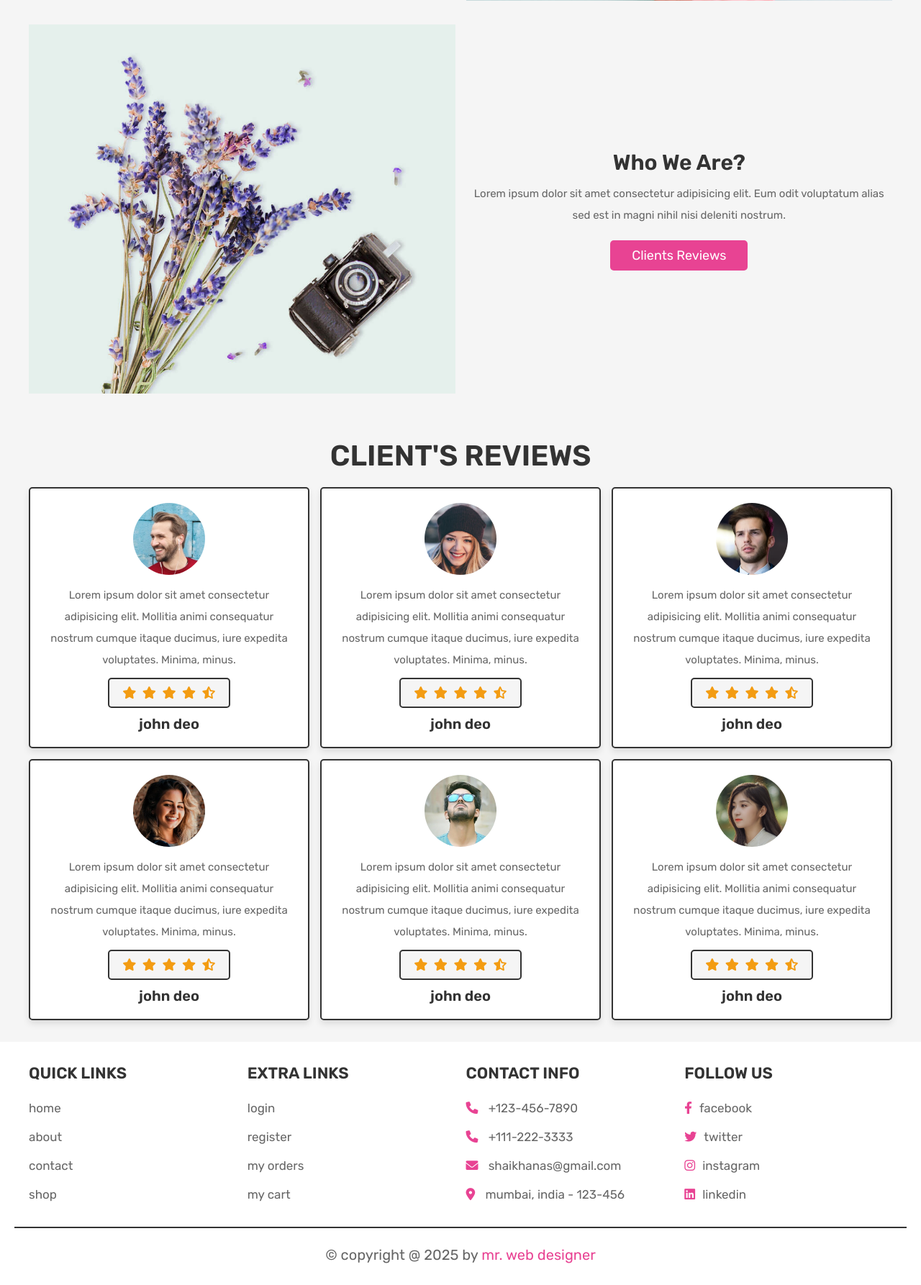
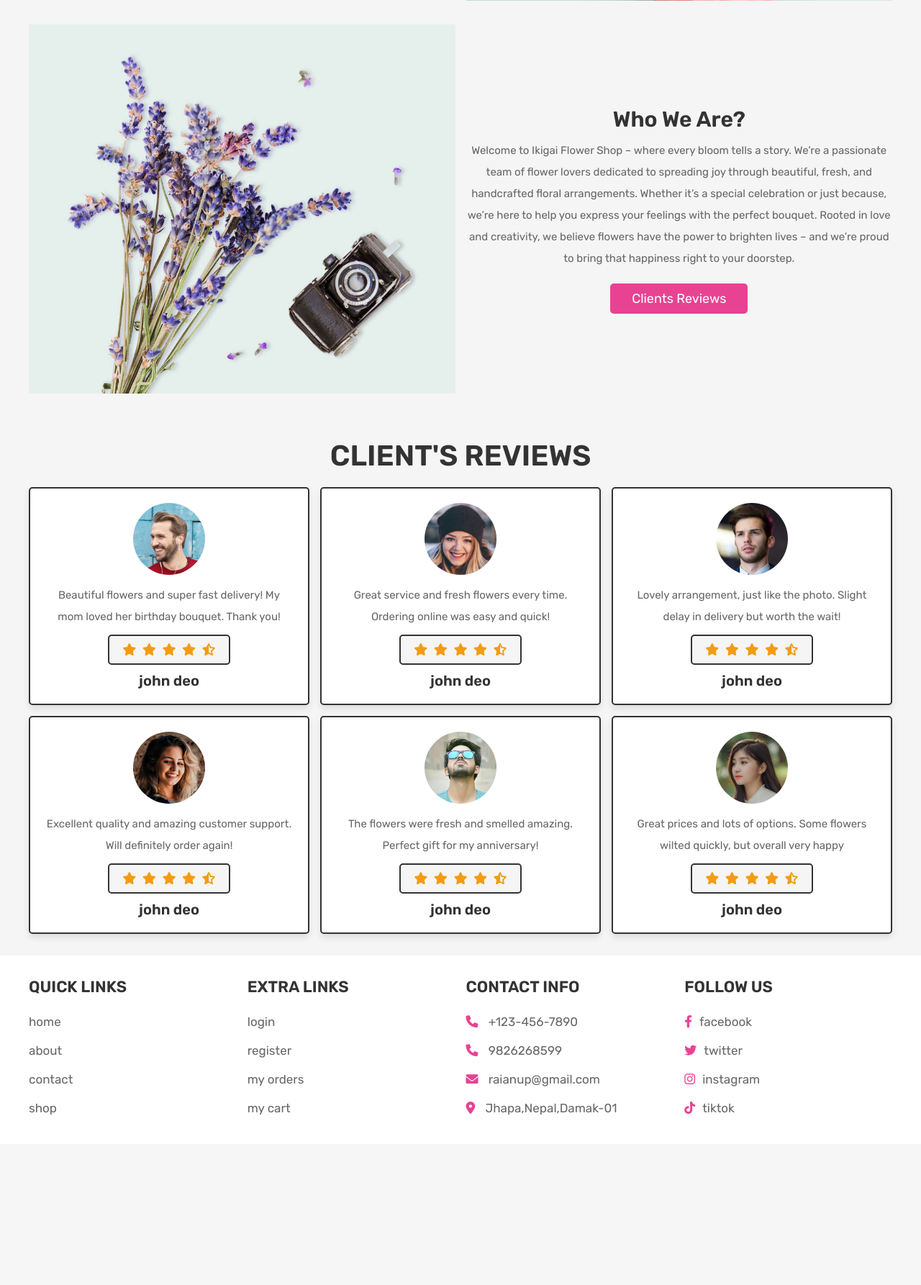
Before and after one commit to anuprai004/Flower_Shop, a PHP site: page /about.php in a window 1280 px wide. Shown: the part 1365-3151 px from the top of the page at 72% size. After the commit the page ends 2915 px from the top, so only its background shows below. Run offline with PHP 8.4, Linux system fonts and the light colour scheme; a user stored in the database is signed in; data comes from the database, SQL or seed files in the repository.

Commit message:
changed logic

```diff
--- a/about.php
+++ b/about.php
@@ -46,7 +46,7 @@ if(!isset($user_id)){
 
         <div class="content">
             <h3>why choose us?</h3>
-            <p>Lorem ipsum dolor sit amet consectetur adipisicing elit. Eum odit voluptatum alias sed est in magni nihil nisi deleniti nostrum.</p>
+            <p>We source our flowers daily to ensure you receive only the freshest blooms. Every arrangement is handcrafted with love and care by our expert florists.</p>
             <a href="shop.php" class="btn">shop now</a>
         </div>
 
@@ -56,7 +56,7 @@ if(!isset($user_id)){
 
         <div class="content">
             <h3>what we provide?</h3>
-            <p>Lorem ipsum dolor sit amet consectetur adipisicing elit. Eum odit voluptatum alias sed est in magni nihil nisi deleniti nostrum.</p>
+            <p>We offer a wide variety of fresh, seasonal blooms sourced daily to ensure top quality and longevity. Every bouquet is thoughtfully arranged with love and care.</p>
             <a href="contact.php" class="btn">contact us</a>
         </div>
 
@@ -74,7 +74,10 @@ if(!isset($user_id)){
 
         <div class="content">
             <h3>who we are?</h3>
-            <p>Lorem ipsum dolor sit amet consectetur adipisicing elit. Eum odit voluptatum alias sed est in magni nihil nisi deleniti nostrum.</p>
+            <p>Welcome to Ikigai Flower Shop – where every bloom tells a story.
+We’re a passionate team of flower lovers dedicated to spreading joy through beautiful, fresh, and handcrafted floral arrangements. Whether it’s a special celebration or just because, we’re here to help you express your feelings with the perfect bouquet.
+
+Rooted in love and creativity, we believe flowers have the power to brighten lives – and we’re proud to bring that happiness right to your doorstep.</p>
             <a href="#reviews" class="btn">clients reviews</a>
         </div>
 
@@ -90,7 +93,7 @@ if(!isset($user_id)){
 
         <div class="box">
             <img src="images/pic-1.png" alt="">
-            <p>Lorem ipsum dolor sit amet consectetur adipisicing elit. Mollitia animi consequatur nostrum cumque itaque ducimus, iure expedita voluptates. Minima, minus.</p>
+            <p>Beautiful flowers and super fast delivery! My mom loved her birthday bouquet. Thank you!</p>
             <div class="stars">
                 <i class="fas fa-star"></i>
                 <i class="fas fa-star"></i>
@@ -103,7 +106,7 @@ if(!isset($user_id)){
 
         <div class="box">
             <img src="images/pic-2.png" alt="">
-            <p>Lorem ipsum dolor sit amet consectetur adipisicing elit. Mollitia animi consequatur nostrum cumque itaque ducimus, iure expedita voluptates. Minima, minus.</p>
+            <p>Great service and fresh flowers every time. Ordering online was easy and quick!</p>
             <div class="stars">
                 <i class="fas fa-star"></i>
                 <i class="fas fa-star"></i>
@@ -116,7 +119,7 @@ if(!isset($user_id)){
 
         <div class="box">
             <img src="images/pic-3.png" alt="">
-            <p>Lorem ipsum dolor sit amet consectetur adipisicing elit. Mollitia animi consequatur nostrum cumque itaque ducimus, iure expedita voluptates. Minima, minus.</p>
+            <p>Lovely arrangement, just like the photo. Slight delay in delivery but worth the wait!</p>
             <div class="stars">
                 <i class="fas fa-star"></i>
                 <i class="fas fa-star"></i>
@@ -129,7 +132,7 @@ if(!isset($user_id)){
 
         <div class="box">
             <img src="images/pic-4.png" alt="">
-            <p>Lorem ipsum dolor sit amet consectetur adipisicing elit. Mollitia animi consequatur nostrum cumque itaque ducimus, iure expedita voluptates. Minima, minus.</p>
+            <p>Excellent quality and amazing customer support. Will definitely order again!</p>
             <div class="stars">
                 <i class="fas fa-star"></i>
                 <i class="fas fa-star"></i>
@@ -142,7 +145,7 @@ if(!isset($user_id)){
 
         <div class="box">
             <img src="images/pic-5.png" alt="">
-            <p>Lorem ipsum dolor sit amet consectetur adipisicing elit. Mollitia animi consequatur nostrum cumque itaque ducimus, iure expedita voluptates. Minima, minus.</p>
+            <p>The flowers were fresh and smelled amazing. Perfect gift for my anniversary!</p>
             <div class="stars">
                 <i class="fas fa-star"></i>
                 <i class="fas fa-star"></i>
@@ -155,7 +158,7 @@ if(!isset($user_id)){
 
         <div class="box">
             <img src="images/pic-6.png" alt="">
-            <p>Lorem ipsum dolor sit amet consectetur adipisicing elit. Mollitia animi consequatur nostrum cumque itaque ducimus, iure expedita voluptates. Minima, minus.</p>
+            <p>Great prices and lots of options. Some flowers wilted quickly, but overall very happy</p>
             <div class="stars">
                 <i class="fas fa-star"></i>
                 <i class="fas fa-star"></i>
--- a/footer.php
+++ b/footer.php
@@ -21,9 +21,9 @@
         <div class="box">
             <h3>contact info</h3>
             <p> <i class="fas fa-phone"></i> +123-456-7890 </p>
-            <p> <i class="fas fa-phone"></i> +111-222-3333 </p>
-            <p> <i class="fas fa-envelope"></i> shaikhanas@gmail.com </p>
-            <p> <i class="fas fa-map-marker-alt"></i> mumbai, india - 123-456 </p>
+            <p> <i class="fas fa-phone"></i> 9826268599 </p>
+            <p> <i class="fas fa-envelope"></i> raianup@gmail.com </p>
+            <p> <i class="fas fa-map-marker-alt"></i> Jhapa,Nepal,Damak-01</p>
         </div>
 
         <div class="box">
@@ -31,11 +31,11 @@
             <a href="#"><i class="fab fa-facebook-f"></i>facebook</a>
             <a href="#"><i class="fab fa-twitter"></i>twitter</a>
             <a href="#"><i class="fab fa-instagram"></i>instagram</a>
-            <a href="#"><i class="fab fa-linkedin"></i>linkedin</a>
+            <a href="#"><i class="fab fa-tiktok"></i>tiktok</a>
         </div>
 
     </div>
 
-    <div class="credit">&copy; copyright @ <?php echo date('Y'); ?> by <span>mr. web designer</span> </div>
+
 
 </section>
--- a/header.php
+++ b/header.php
@@ -15,7 +15,7 @@ if(isset($message)){
 
     <div class="flex">
 
-        <a href="home.php" class="logo">flowers.</a>
+        <a href="home.php" class="logo">Ikigai</a>
 
         <nav class="navbar">
             <ul>
--- a/home.php
+++ b/home.php
@@ -83,7 +83,7 @@ if (isset($_POST['add_to_cart'])) {
 
       <div class="content">
          <h3>new collections</h3>
-         <p>Lorem ipsum dolor sit amet, consectetur adipisicing elit. Maxime reiciendis, modi placeat sit cumque molestiae.</p>
+         <p>Fresh blooms that welcome the change of season.</p>
          <a href="about.php" class="btn">discover more</a>
       </div>
 
@@ -132,7 +132,7 @@ if (isset($_POST['add_to_cart'])) {
 
       <div class="content">
          <h3>have any questions?</h3>
-         <p>Lorem ipsum dolor, sit amet consectetur adipisicing elit. Distinctio officia aliquam quis saepe? Quia, libero.</p>
+         <p>We're here to help! Whether you're looking for the perfect bouquet, need help with an order, or just want to say hello — we’d love to hear from you.</p>
          <a href="contact.php" class="btn">contact us</a>
       </div>
 
```
